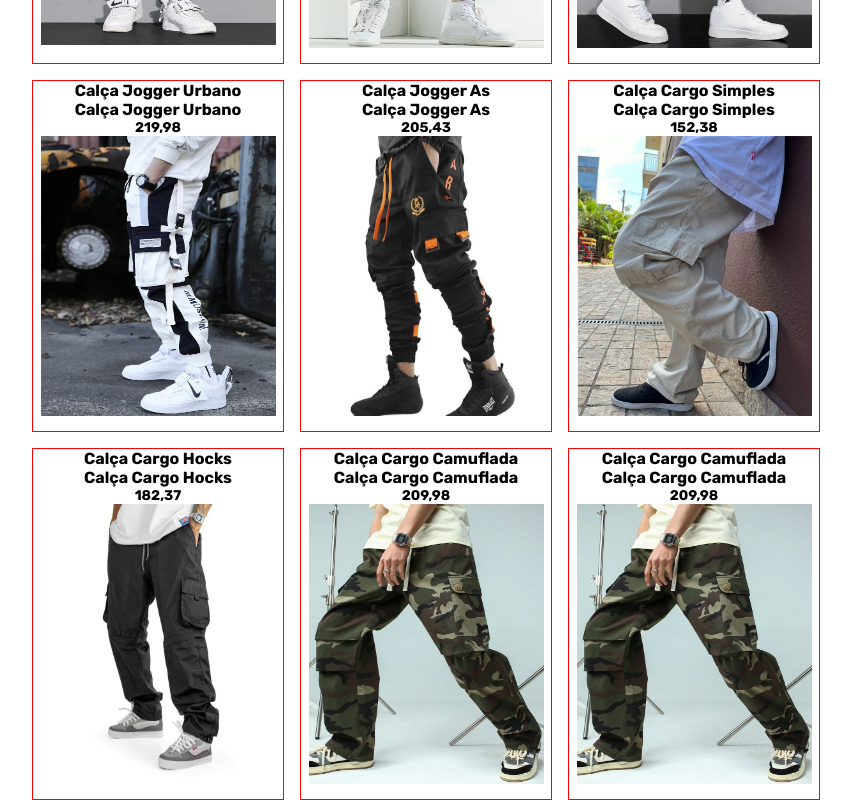
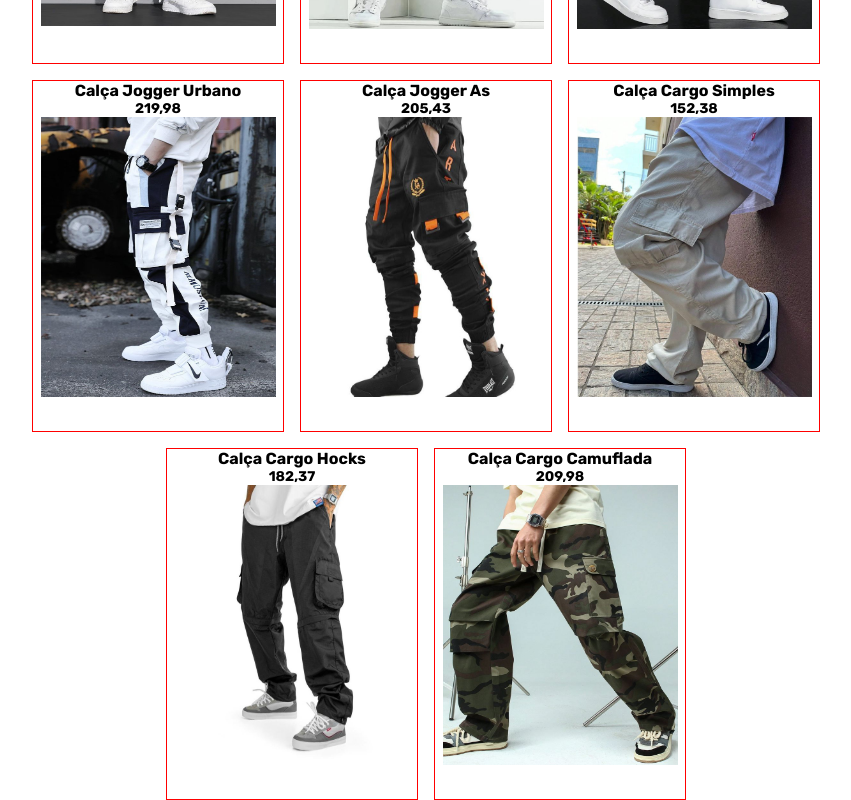
Before and after one commit to gustavocarvalho-ra/NextJs-Loja_Roupas, a Next.js app: page /calcas in a window 1280 px wide. Shown: the part 878-1678 px from the top of the page, without its empty margins (214-1065 px from the left). Built offline with nearby package versions, Linux system fonts and the light colour scheme; a web font is replaced by a local one.

Commit message:
feat: filter item in json

```diff
--- a/app/calcas/page.tsx
+++ b/app/calcas/page.tsx
@@ -17,10 +17,11 @@ export default function Test () {
     <Car>
       <h1 className="ti">Calças</h1>
       <div className="cards">
-        {produtos.map(item => (
+        {produtos
+        .filter(item => item.type === "calça")
+        .map(item => (
           // eslint-disable-next-line react/jsx-key
           <div className="card">
-            <h1 key={item.name}>{item.name}</h1>
             <h1 key={item.name}>{item.name}</h1>
             <h2 key={item.price}>{item.price}</h2>
             <Image src={item.photo} alt="test" width={235} height={280} style={{backgroundSize: "auto", backgroundRepeat: "no-repeat"}}/>
```
